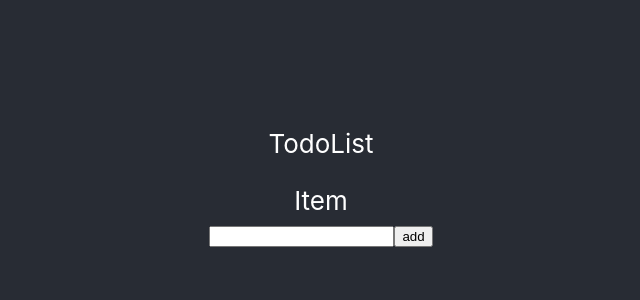
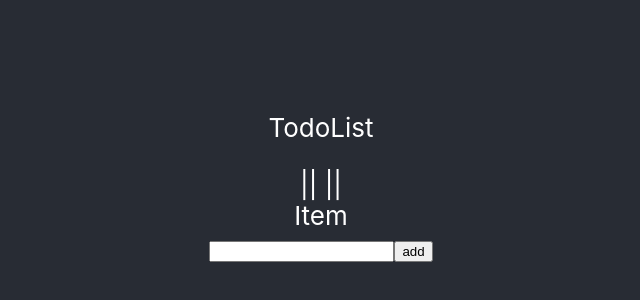
Before and after one commit to lavadpr/todo-list, a React (Create React App) app: page / in a window 1280 px wide. Shown: the part 226-526 px from the top of the page, without its empty margins (319-959 px from the left). Built offline with nearby package versions, Linux system fonts and the light colour scheme.

Commit message:
[Baron&Prince] feature - text value in input is now printed in TodoGroup section

```diff
--- a/src/components/TodoGroup.js
+++ b/src/components/TodoGroup.js
@@ -2,10 +2,12 @@ import React, { Component } from 'react';
 import TodoItem from './TodoItem';
 
 class TodoGroup extends Component {
+
     render() {
         return (
             <div>
-                <TodoItem/>
+                || {this.props.items} ||
+                <TodoItem />
             </div>
         );
     }
--- a/src/reducers.js
+++ b/src/reducers.js
@@ -1,6 +1,6 @@
 import { combineReducers } from "redux";
 
-const todoMessage = (state = "", action) => {
+const items = (state = "", action) => {
     if (action.type === "ADD_ITEM") {
         return action.payload;
     }
@@ -9,5 +9,5 @@ const todoMessage = (state = "", action) => {
 
 
 export default combineReducers({
-    todoMessage
+    items
 })
```
